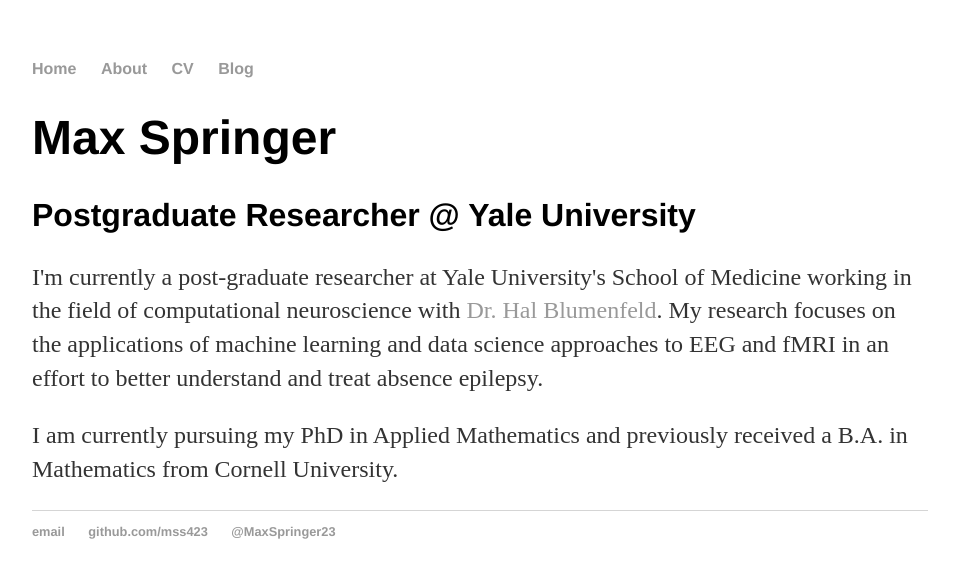
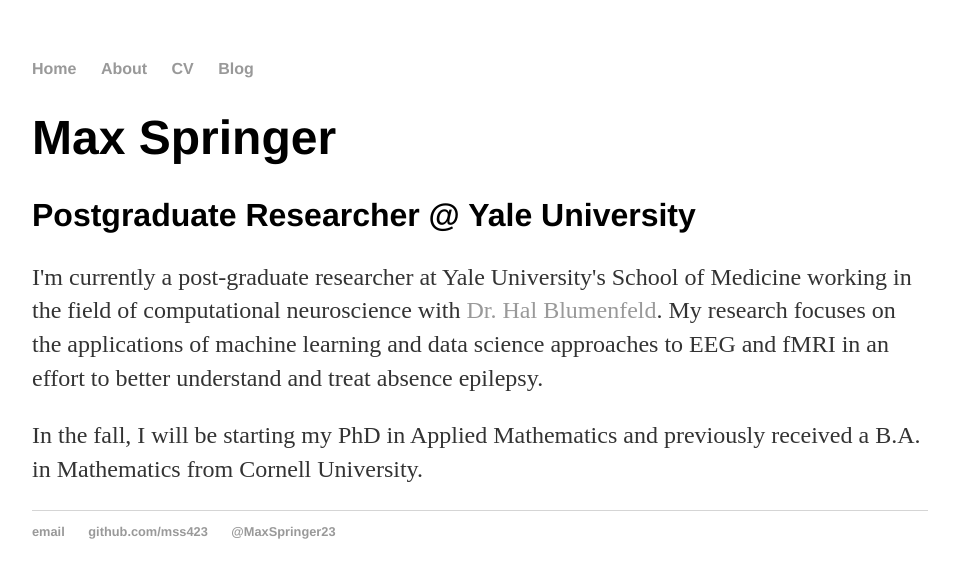
Before and after one commit to mss423/mss423.github.io, a Jekyll site: the page built from index.html, in a window 1280 px wide. Shown: the top 578 px of the page, without its empty margins (160-1119 px from the left). Built offline with Jekyll 4.4.1, drawn with Linux system fonts in a browser that asks for light colours.

Commit message:
Update index.html

```diff
--- a/index.html
+++ b/index.html
@@ -9,5 +9,5 @@
 		computational neuroscience with <a class="doc-link" href="https://medicine.yale.edu/profile/hal_blumenfeld/">Dr. Hal Blumenfeld</a>.
 	My research focuses on the applications of machine learning and data science approaches to EEG and fMRI in an effort to better understand and treat
 	absence epilepsy.</p>
-	<p>I am currently pursuing my PhD in Applied Mathematics and previously received a B.A. in Mathematics from Cornell University.</p>
+	<p>In the fall, I will be starting my PhD in Applied Mathematics and previously received a B.A. in Mathematics from Cornell University.</p>
 </div><!-- /.blurb -->
```
